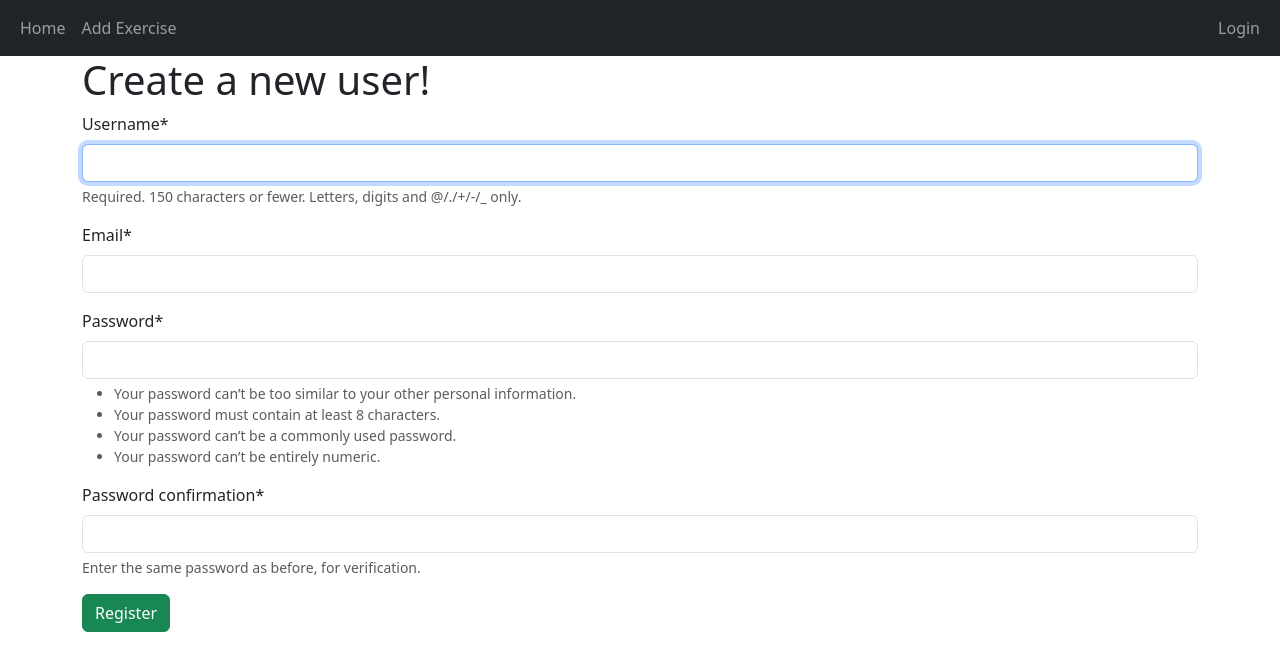
After one commit to KanavBal/Personal_Projects, a Django app: page /tracker/signup in a window 1280 px wide. The commit adds this page. Shown: the top 671 px of the page. Run offline with Django 5.2, Linux system fonts and the light colour scheme; some libraries are stand-ins or nearby versions.

Commit message:
Added Users, and a login/signup page.

```diff
--- /dev/null
+++ b/web_based_workout_tracker/tracker/forms.py
@@ -0,0 +1,10 @@
+from django import forms
+from django.contrib.auth.forms import UserCreationForm
+from django.contrib.auth.models import User
+
+class RegisterForm(UserCreationForm):
+    email = forms.EmailField(required=True)
+
+    class Meta:
+        model = User
+        fields = ['username', 'email', 'password1', 'password2']
--- a/web_based_workout_tracker/tracker/templates/registration/login.html
+++ b/web_based_workout_tracker/tracker/templates/registration/login.html
@@ -13,7 +13,7 @@
             <div>
                 <ul class="navbar-nav">
                     <li class="nav-item">
-                        <a class="nav-link" href="/home">Home</a>
+                        <a class="nav-link" href="{%url 'tracker:index'%}">Home</a>
                     </li>
                     <li class="nav-item">
                         <a class="nav-link" href="/add_exercise">Add Exercise</a>
@@ -23,7 +23,7 @@
             <div>
                 <ul class="navbar-nav">
                     <li class="nav-item">
-                        <a class="nav-link" href="/login">Login</a>
+                        <a class="nav-link" href="{%url 'tracker:signup'%}">Sign Up</a>
                     </li>
                 </ul>
             </div>
--- /dev/null
+++ b/web_based_workout_tracker/tracker/templates/registration/signup.html
@@ -0,0 +1,44 @@
+<!DOCTYPE html>
+<html lang="en">
+<head>
+    <title>Sign Up</title>
+    <link
+        href="https://cdn.jsdelivr.net/npm/bootstrap@5.3.8/dist/css/bootstrap.min.css"
+        rel="stylesheet"
+    >
+</head>
+<body>
+    <nav class="navbar navbar-expand-lg navbar-dark bg-dark">
+        <div class="container-fluid">
+            <div>
+                <ul class="navbar-nav">
+                    <li class="nav-item">
+                        <a class="nav-link" href="{%url 'tracker:index'%}">Home</a>
+                    </li>
+                    <li class="nav-item">
+                        <a class="nav-link" href="/add_exercise">Add Exercise</a>
+                    </li>
+                </ul>
+            </div>
+            <div>
+                <ul class="navbar-nav">
+                    <li class="nav-item">
+                        <a class="nav-link" href="{%url 'tracker:login'%}">Login</a>
+                    </li>
+                </ul>
+            </div>
+        </div>
+    </nav>
+    {%load crispy_forms_tags%}
+    <div class="container">
+        <h1>Create a new user!</h1>
+        <form method="post">
+            {%csrf_token%}
+            {{form|crispy}}
+            <button type="submit" class="btn btn-success">Register</button>
+        </form>
+
+    </div>
+    <script type="module" src="https://cdn.jsdelivr.net/npm/bootstrap@6.0.0-alpha.1/dist/js/bootstrap.bundle.min.js" integrity="sha384-1a/pXj49ZQ1aHEmrJ+gMw1otqoVsYwlEnlD8mIfY2TV03r20Y0CN7uqx1tQogjPL" crossorigin="anonymous"></script>
+</body>
+</html>
--- a/web_based_workout_tracker/tracker/urls.py
+++ b/web_based_workout_tracker/tracker/urls.py
@@ -12,4 +12,5 @@ urlpatterns = [
     path("view_workout", views.view_workout, name="view_workout"),
     path('', include("django.contrib.auth.urls")),
     path("login/", auth_views.LoginView.as_view(template_name="registration/login.html"),name="login"),
+    path("signup", views.signup, name="signup")
 ]
--- a/web_based_workout_tracker/tracker/views.py
+++ b/web_based_workout_tracker/tracker/views.py
@@ -1,6 +1,8 @@
 from django.shortcuts import render, redirect
 from .models import Exercise, Workout, WorkoutEntry
-
+from .forms import RegisterForm
+from django.contrib.auth import login as auth_login
+from django.contrib.auth import logout, authenticate
 # Create your views here.
 
 def index(request):
@@ -58,3 +60,15 @@ def view_workout(request):
 
 def login(request):
     return render(request, "registration/login.html")
+
+def signup(request):
+    if request.method == "POST":
+        form = RegisterForm(request.POST)
+        if form.is_valid():
+            user = form.save()
+            auth_login(request, user)
+            return redirect('tracker:index')
+    else:
+        form = RegisterForm()
+
+    return render(request, 'registration/signup.html', {'form':form})
--- a/web_based_workout_tracker/web_based_workout_tracker/settings.py
+++ b/web_based_workout_tracker/web_based_workout_tracker/settings.py
@@ -131,3 +131,7 @@ MAILERS = {
         'BACKEND': 'django.core.mail.backends.console.EmailBackend',
     },
 }
+
+
+LOGIN_REDIRECT_URL = ''
+LOGOUT_REDIRECT_URL = '/login'
```
Also changed, not shown: web_based_workout_tracker/tracker/templates/tracker/index.html (+27 -1 lines), web_based_workout_tracker/db.sqlite3.
